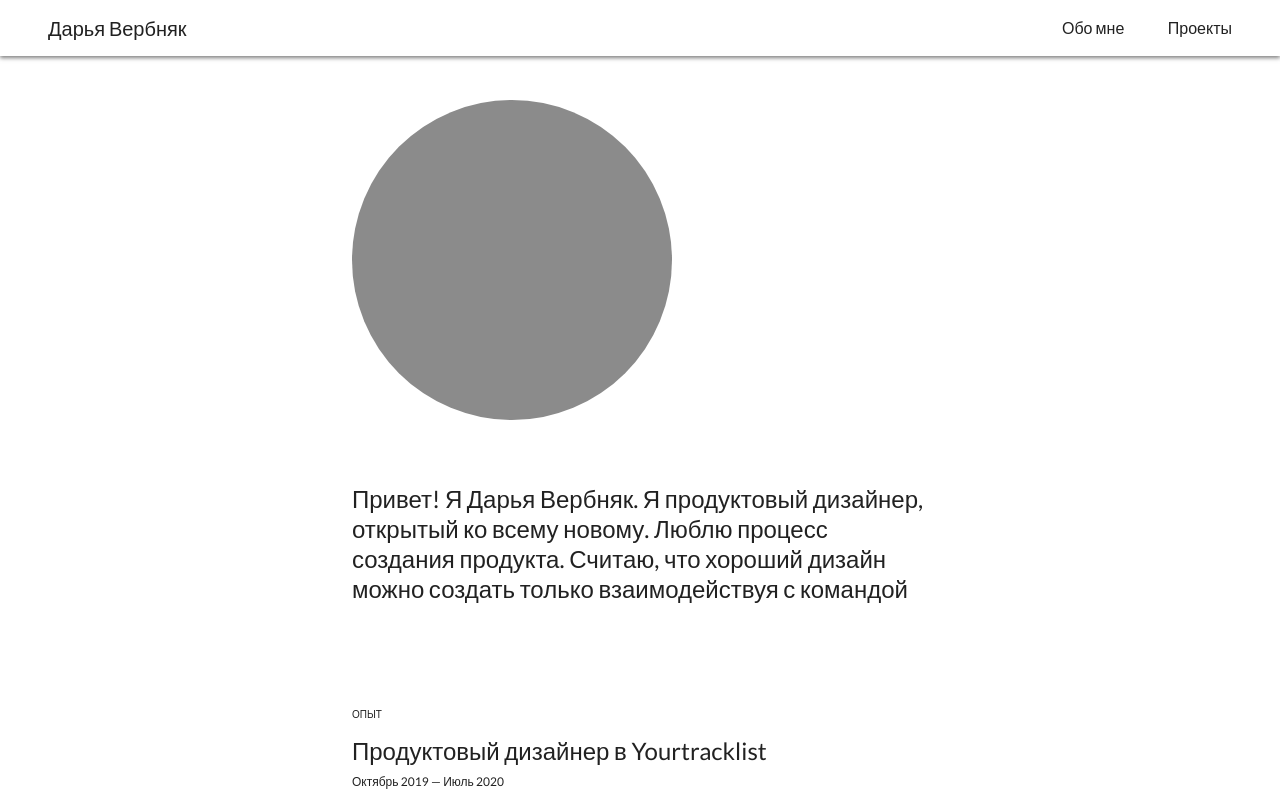
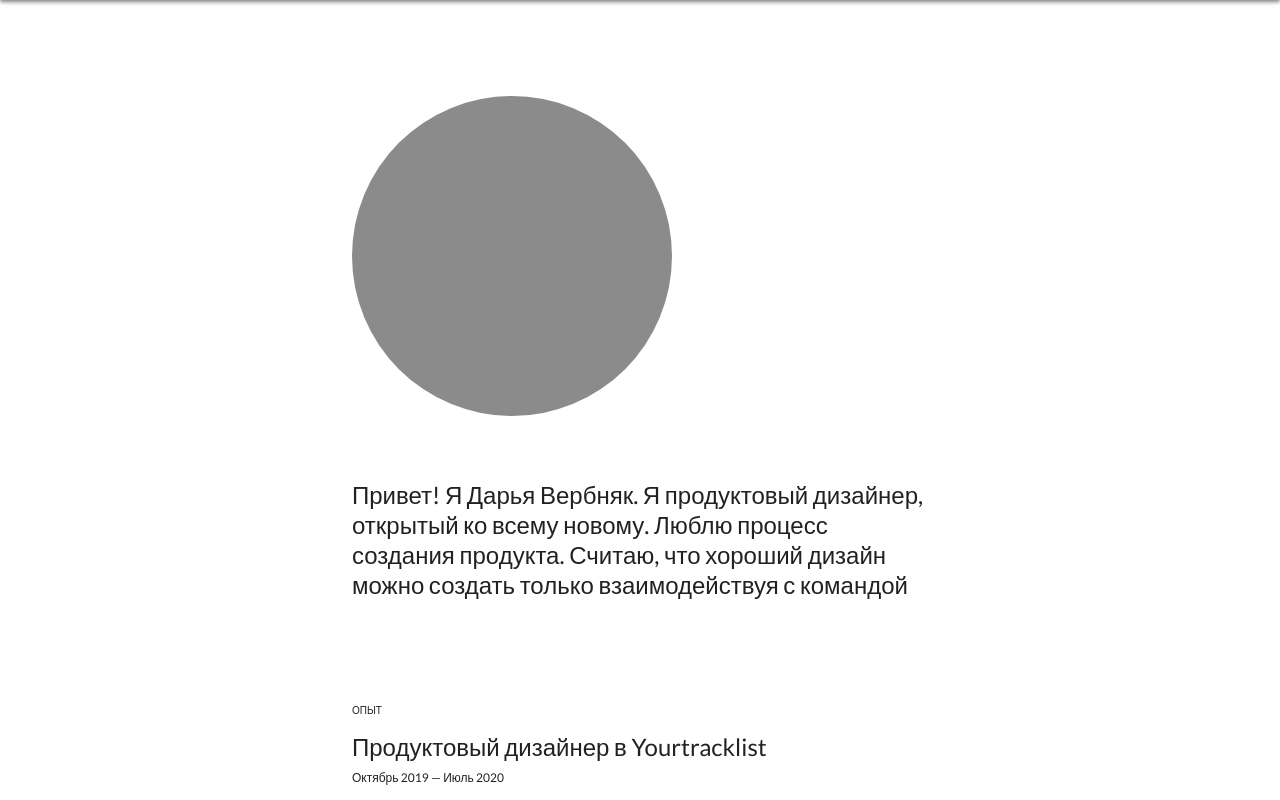
Before and after one commit to Glebkiselev11/dver-portfolio, a Vue app: page / in a window 1280 px wide. Shown: the top 800 px of the page. Built offline with nearby package versions, Linux system fonts and the light colour scheme.

Commit message:
hiding navbar on scroll down

```diff
--- a/src/App.vue
+++ b/src/App.vue
@@ -39,16 +39,18 @@ export default {
 
 .container {
 	display: grid;
-	margin: 0 3rem;
+	margin-top: 6rem;
+	margin-left: 3rem;
+	margin-right: 3rem;
 	grid-template-columns: [left-col] 3fr [center-col] 6fr [right-col] 3fr;
-	grid-gap: 1em;
+	grid-gap: 1rem;
 }
 
 /* ipad pro / ipad */
 @media (min-width: 600px) and (max-width: 1024px) {
 	.container {
 		grid-template-columns: [center-col] 1fr;
-		margin: 0 5rem;
+		margin: inherit 5rem;
 	}
 }
 
--- a/src/components/Navbar.vue
+++ b/src/components/Navbar.vue
@@ -1,5 +1,8 @@
 <template>
-	<nav class="navbar">
+	<nav
+		id="navbar"
+		class="navbar"
+	>
 
 		<div class="navbar-wrap">
 			<h6>Дарья Вербняк</h6>
@@ -20,17 +23,46 @@
 
 <script>
 export default {
-	name: 'navbar'
+	name: 'navbar',
+
+	data: () => ({
+		prevScrollPos: null
+	}),
+
+	created() {
+		this.prevScrollPos = window.pageYOffset;
+		document.addEventListener('scroll', this.hideNavbarOnScrollDown)
+	},
+
+	beforeDestroy() {
+		document.removeEventListener('scroll', this.hideNavbarOnScrollDown)
+	},
+
+	methods: {
+		hideNavbarOnScrollDown() {
+			const currScrollPos = window.pageYOffset;
+			if (currScrollPos < this.prevScrollPos) {
+				document.getElementById("navbar").style.top = "0";
+			} else {
+				document.getElementById("navbar").style.top = "-3.5rem";
+			}
+
+			this.prevScrollPos = currScrollPos;
+		}
+	}
 }
 </script>
 
 <style scoped>
 
 .navbar {
+	position: fixed;
+	top: 0;
+	width: 100vw;
 	height: 3.5rem;
 	box-shadow: 0 2px 4px rgba(0, 0, 0, 0.5);
 	background: white;
-	margin-bottom: 2.75rem;
+	transition: top 0.2s;
 }
 
 .navbar-wrap {
```
